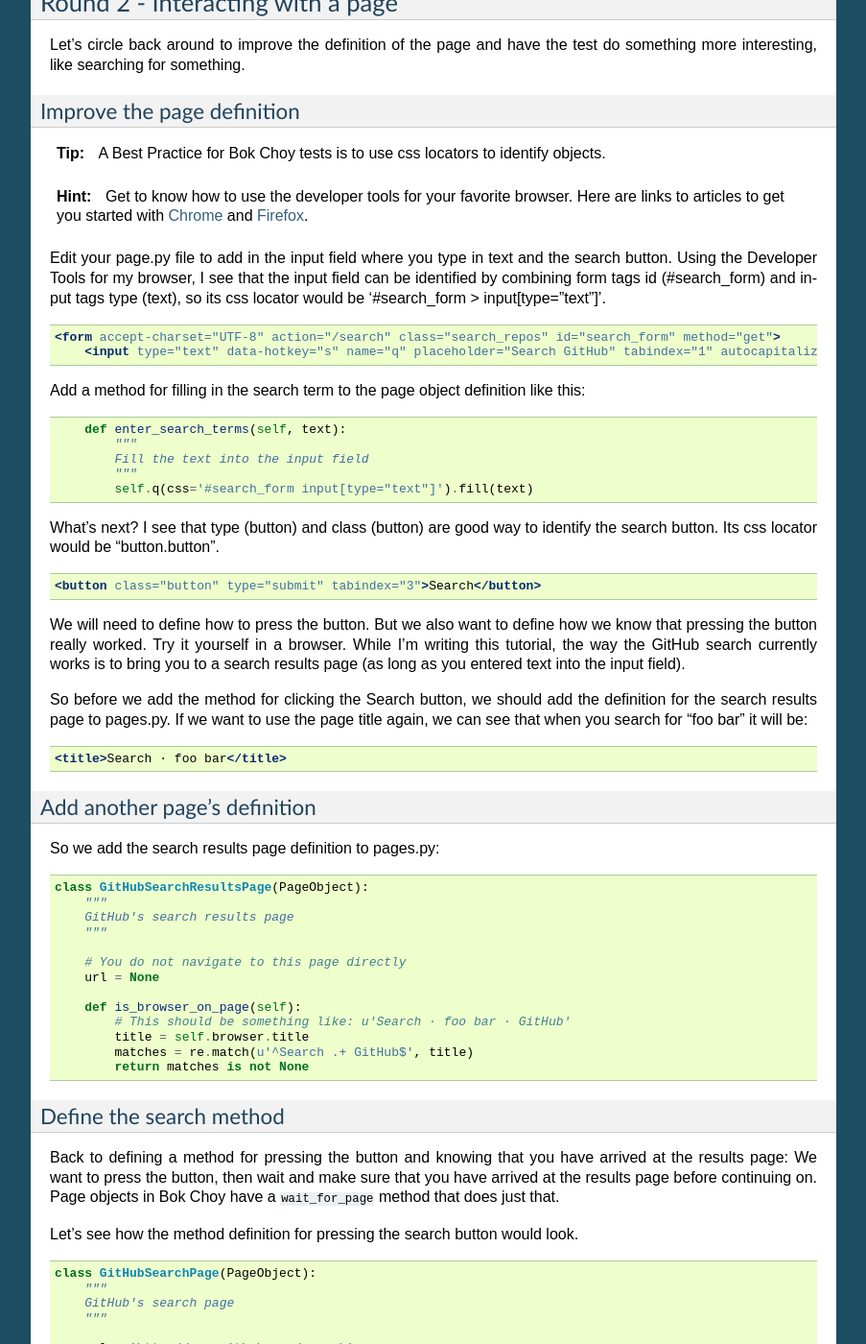
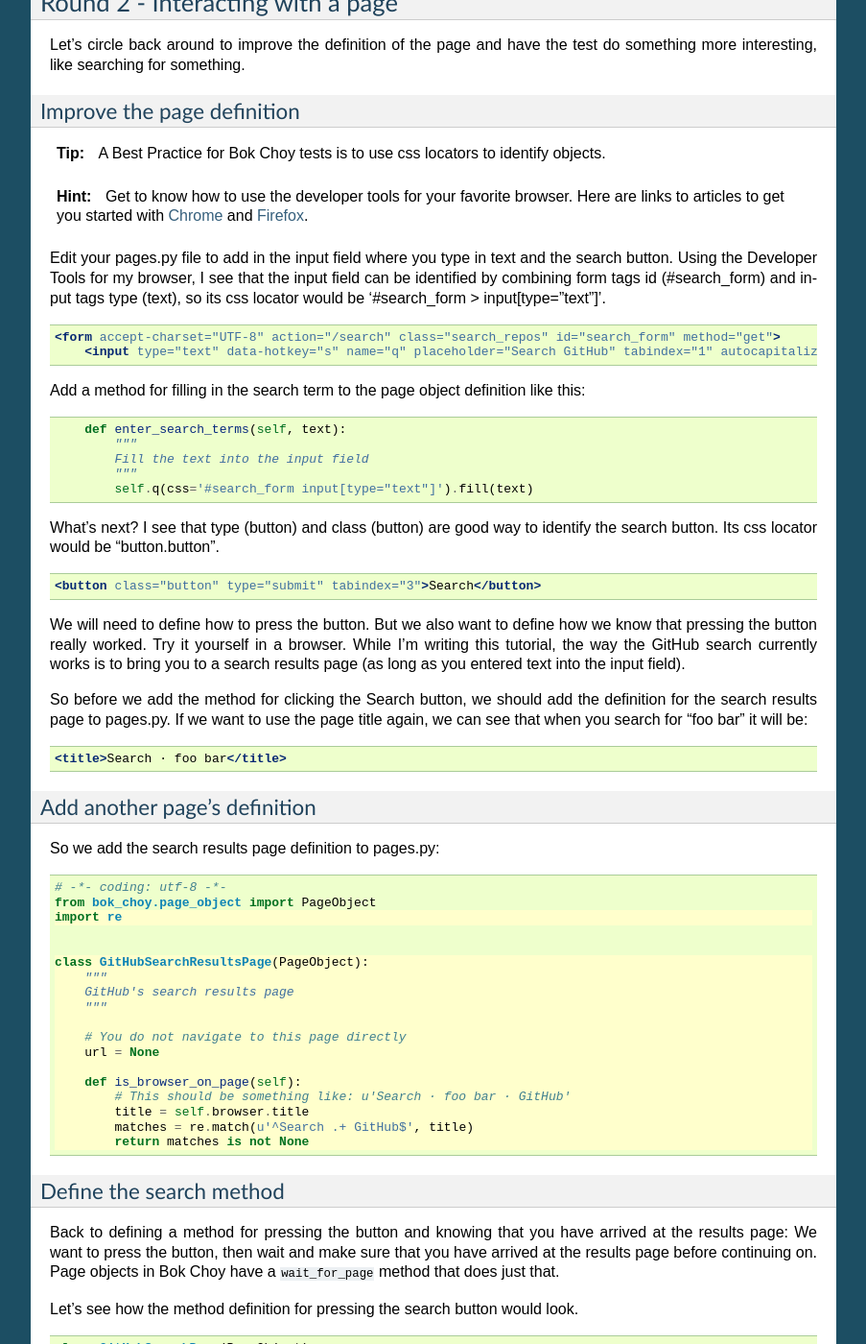
Before and after one commit to openedx-unsupported/bok-choy, a Sphinx documentation site: the page built from docs/tutorial.rst, in a window 1280 px wide and 1400 px high, scrolled down 1961 px. Shown: the whole window at 96% size, without its empty margins (198-1101 px from the left). Built offline with Sphinx 7.4.7, drawn with Linux system fonts in a browser that asks for light colours; some of the changed lines change nothing that is shown; some of the changed text lies outside the part shown.

Commit message:
Small clarity edits for the tutorial
- Round 2 of the tutorial needs 'import re' in pages.py, but the import wasn't shown until round 3. Tried to make this clearer.

- Used :emphasize-lines: to highlight lines that are being iteratively
  added to files created in earlier rounds.

- Fixed a few places where the example filenames were not correct.

```diff
--- a/docs/code/round_2/pages.py
+++ b/docs/code/round_2/pages.py
@@ -1,6 +1,6 @@
 # -*- coding: utf-8 -*-
+from bok_choy.page_object import PageObject
 import re
-from bok_choy.page_object import PageObject
 
 
 class GitHubSearchResultsPage(PageObject):
--- a/docs/tutorial.rst
+++ b/docs/tutorial.rst
@@ -124,7 +124,7 @@ Improve the page definition
 .. _FireFox: https://developer.mozilla.org/en-US/docs/Tools/Page_Inspector
 
 
-Edit your page.py file to add in the input field where you type in text and the search button.
+Edit your pages.py file to add in the input field where you type in text and the search button.
 Using the Developer Tools for my browser, I see that the input field can be identified by combining form tags
 id (#search_form) and input tags type (text), so its css locator would be '#search_form > input[type="text"]'.
 
@@ -171,7 +171,8 @@ So we add the search results page definition to pages.py:
 
 .. literalinclude:: code/round_2/pages.py
     :language: python
-    :lines: 6-18
+    :lines: 1-18
+    :emphasize-lines: 3, 6-18
 
 
 Define the search method
@@ -187,6 +188,7 @@ Let's see how the method definition for pressing the search button would look.
 .. literalinclude:: code/round_2/pages.py
     :language: python
     :lines: 21-51
+    :emphasize-lines: 11-
 
 
 
@@ -197,6 +199,7 @@ Now let's add the new test to test_search.py:
 
 .. literalinclude:: code/round_2/test_search.py
     :language: python
+    :emphasize-lines: 3, 10-15, 23-27
 
 
 Run it!
@@ -238,6 +241,7 @@ results returned to the page object for the search results page.
 .. literalinclude:: code/round_3/pages.py
     :language: python
     :lines: 1-24
+    :emphasize-lines: 19-
 
 Also maybe we want a better way to determine that we are on the search page than
 just the words "code search" the title. Let's use a query to make sure that the
@@ -246,6 +250,7 @@ search button exists.
 .. literalinclude:: code/round_3/pages.py
     :language: python
     :lines: 27-35
+    :emphasize-lines: 9
 
 
 Improve the search test
@@ -253,10 +258,11 @@ Improve the search test
 
 Now we want to verify that edx-platform repo for the EdX account was returned in the
 search results. And not only that, but also that it was the first result.
-Modify the test.py file to do these assertions:
+Modify the test_search.py file to do these assertions:
 
 .. literalinclude:: code/round_3/test_search.py
     :language: python
+    :emphasize-lines: 16, 29-31
 
 
 Run it!
```
